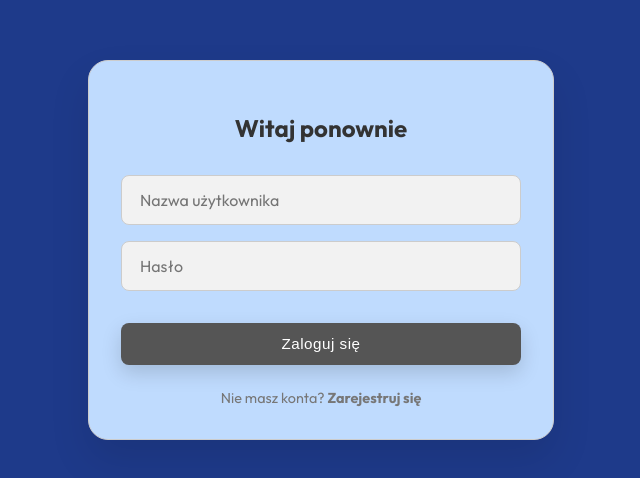
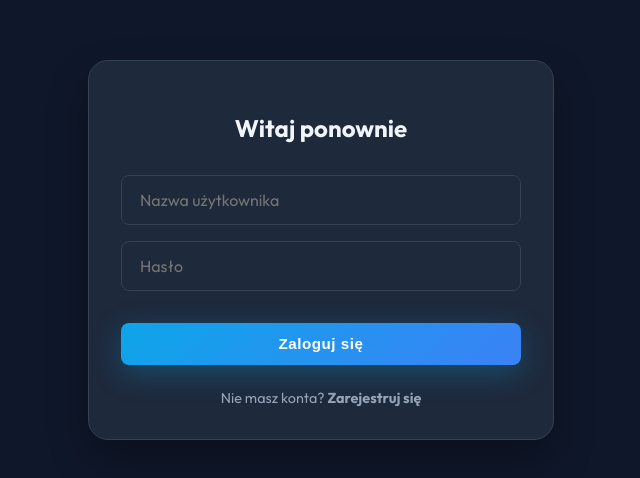
Before and after one commit to cryvult/KomunikatorProjektPTI, a React (Vite) app in the folder client/: page / in a window 1280 px wide. Shown: the part 150-628 px from the top of the page, without its empty margins (319-959 px from the left). Built offline with nearby package versions, Linux system fonts and the light colour scheme.

Commit message:
JB: Complete blue theme redesign with harmonious palette

```diff
--- a/client/src/index.css
+++ b/client/src/index.css
@@ -1,27 +1,30 @@
 @import url('https://fonts.googleapis.com/css2?family=Outfit:wght@300;400;500;600;700&display=swap');
 
 :root {
-  /* Concrete / Silver Palette */
-  --bg-color: #1E3A8A;
-  /* Strong Blue Background */
-  /* Darker Blue Panels */
-  --panel-bg: #BFDBFE;
-  --border-color: #CCCCCC;
-  /* Soft Grey Border */
-  --text-primary: #333333;
-  /* Dark Grey Text (Not Black) */
-  --text-secondary: #777777;
-  /* Medium Grey Text */
+  /* Blue Harmony Palette */
+  --bg-color: #0F172A;
+  /* Deep Navy Blue Background */
+  --panel-bg: #1E293B;
+  /* Slate Blue Panels */
+  --border-color: #334155;
+  /* Medium Slate Border */
+  --text-primary: #F1F5F9;
+  /* Very Light Blue-White Text */
+  --text-secondary: #94A3B8;
+  /* Blue-Grey Text */
 
-  /* Accents - "Slightly Dark" */
-  --primary-gradient: linear-gradient(135deg, #444444 0%, #666666 100%);
-  --primary-shadow: 0 8px 20px rgba(0, 0, 0, 0.15);
+  /* Blue Gradient Accents */
+  --primary-gradient: linear-gradient(135deg, #0EA5E9 0%, #3B82F6 100%);
+  /* Sky to Blue */
+  --primary-shadow: 0 8px 30px rgba(14, 165, 233, 0.3);
 
-  --input-bg: #F2F2F2;
-  /* Very Light Grey Input */
+  --input-bg: #1E293B;
+  /* Dark Slate Input */
+  --input-focus: #2563EB;
+  /* Bright Blue Focus */
 
-  --danger-color: #ff4d4d;
-  --success-color: #4CAF50;
+  --danger-color: #EF4444;
+  --success-color: #10B981;
 
   --radius-lg: 20px;
   --radius-md: 12px;
@@ -49,8 +52,7 @@ body {
 .glass-panel {
   background: var(--panel-bg);
   border: 1px solid var(--border-color);
-  box-shadow: 0 20px 40px rgba(0, 0, 0, 0.1);
-  /* Soft/Medium shadow */
+  box-shadow: 0 20px 40px rgba(0, 0, 0, 0.3);
   border-radius: var(--radius-lg);
   padding: 2rem;
   transition: all 0.3s ease;
@@ -58,14 +60,14 @@ body {
 
 /* Buttons */
 .btn {
-  background: #555555;
+  background: var(--primary-gradient);
   border: none;
   border-radius: var(--radius-sm);
   padding: 0.8rem 1.5rem;
   color: white;
-  font-weight: 500;
+  font-weight: 600;
   cursor: pointer;
-  transition: all 0.2s ease;
+  transition: all 0.3s cubic-bezier(0.4, 0, 0.2, 1);
   text-transform: none;
   font-size: 0.95rem;
   box-shadow: var(--primary-shadow);
@@ -73,9 +75,9 @@ body {
 }
 
 .btn:hover {
-  background: #333333;
   transform: translateY(-2px);
-  box-shadow: 0 5px 15px rgba(0, 0, 0, 0.2);
+  box-shadow: 0 12px 35px rgba(59, 130, 246, 0.4);
+  filter: brightness(1.1);
 }
 
 /* Inputs */
@@ -95,14 +97,14 @@ body {
 
 .input-field:focus {
   outline: none;
-  border-color: #555555;
-  background: white;
-  box-shadow: 0 0 0 2px rgba(85, 85, 85, 0.1);
+  border-color: var(--input-focus);
+  background: #0F172A;
+  box-shadow: 0 0 0 3px rgba(37, 99, 235, 0.2);
 }
 
 /* Scrollbar */
 ::-webkit-scrollbar {
-  width: 6px;
+  width: 8px;
 }
 
 ::-webkit-scrollbar-track {
@@ -110,12 +112,12 @@ body {
 }
 
 ::-webkit-scrollbar-thumb {
-  background: #BBBBBB;
+  background: #475569;
   border-radius: 4px;
 }
 
 ::-webkit-scrollbar-thumb:hover {
-  background: #999999;
+  background: #64748B;
 }
 
 .fade-in {
```
